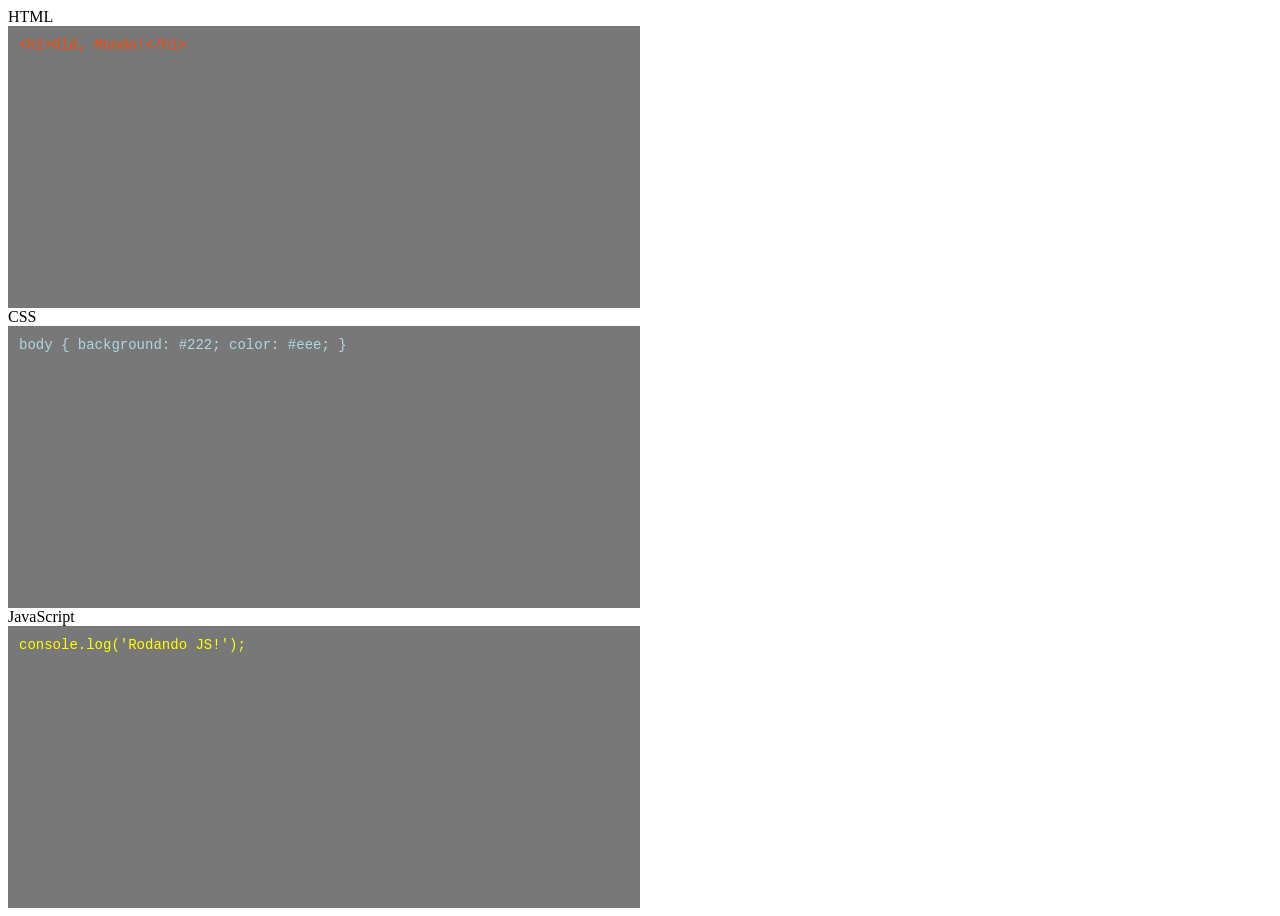
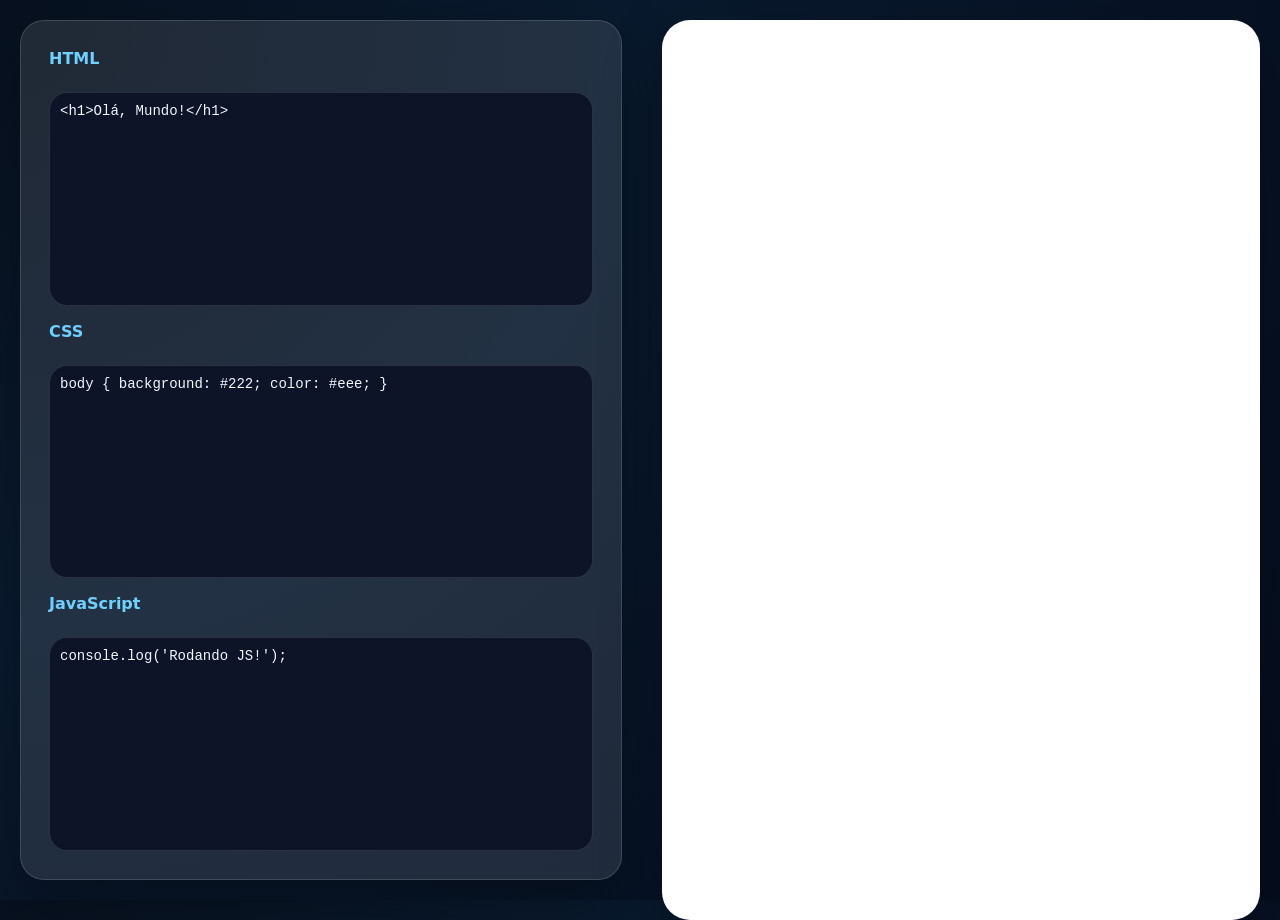

version 6

--- a/oio.css
+++ b/oio.css
@@ -1,30 +1,109 @@
-iframe {
-  width: 50%;
-  height: 100vh;
-  border: none;
+:root {
+  --bg: radial-gradient(circle at top left, #07111f 0%, #091a2e 40%, #050d1e 100%);
+  --surface: rgba(255, 255, 255, 0.10);
+  --surface-strong: rgba(255, 255, 255, 0.16);
+  --text: #e8edf8;
+  --muted: #9ab2d0;
+  --accent: #70d1ff;
+  --radius: 24px;
+  --shadow: 0 24px 60px rgba(0, 0, 0, 0.28);
 }
+
+* {
+  box-sizing: border-box;
+}
+
+html {
+  scroll-behavior: smooth;
+}
+
+body {
+  margin: 0;
+  min-height: 100vh;
+  font-family: 'Inter', system-ui, sans-serif;
+  background: var(--bg);
+  color: var(--text);
+}
+
+button.home-button {
+  position: fixed;
+  top: 20px;
+  left: 20px;
+  background: rgba(255, 255, 255, 0.08);
+  border: 1px solid rgba(255, 255, 255, 0.16);
+  border-radius: 999px;
+  color: var(--text);
+  padding: 12px 18px;
+  backdrop-filter: blur(14px);
+  cursor: pointer;
+  transition: transform 0.25s ease, background 0.25s ease;
+}
+
+button.home-button:hover {
+  transform: translateY(-2px);
+  background: rgba(255, 255, 255, 0.14);
+}
+
+.app-shell {
+  display: flex;
+  flex-wrap: wrap;
+  min-height: 100vh;
+}
+
 .editor-container {
-  width: 50%;
+  width: min(100%, 520px);
+  height: auto;
   display: flex;
   flex-direction: column;
-  height: 100vh;
+  gap: 16px;
+  padding: 28px;
+  background: var(--surface);
+  border: 1px solid rgba(255, 255, 255, 0.14);
+  border-radius: var(--radius);
+  box-shadow: var(--shadow);
+  margin: 20px;
 }
+
+.label {
+  color: var(--accent);
+  font-weight: 700;
+  margin-bottom: 8px;
+}
+
 textarea {
-  flex-grow: 1;
-  font-family: monospace;
+  flex: 1;
+  min-height: 160px;
+  font-family: 'Fira Code', monospace, monospace;
   font-size: 14px;
-  padding: 10px;
-  resize: none;
+  padding: 14px;
+  border-radius: 18px;
+  border: 1px solid rgba(255, 255, 255, 0.12);
+  background: rgba(12, 18, 38, 0.9);
+  color: #f3f7ff;
+  resize: vertical;
 }
-#cssCode{
-    background-color: rgba(54, 54, 54, 0.671);
-    color: lightblue;
+
+textarea:focus {
+  outline: 2px solid rgba(112, 209, 255, 0.4);
 }
-#jsCode{
-    background-color: rgba(54, 54, 54, 0.671);
-    color: yellow;
+
+#preview {
+  width: min(100%, 560px);
+  min-height: 100vh;
+  border: none;
+  background: #0c1522;
+  margin: 20px;
+  border-radius: 28px;
+  overflow: hidden;
+  box-shadow: var(--shadow);
 }
-#htmlCode{
-    background-color: rgba(54, 54, 54, 0.671);
-    color: orangered;
+@media (max-width: 1024px) {
+  .app-shell {
+    flex-direction: column;
+  }
+
+  #preview {
+    min-height: 520px;
+    width: calc(100% - 40px);
+  }
 }
